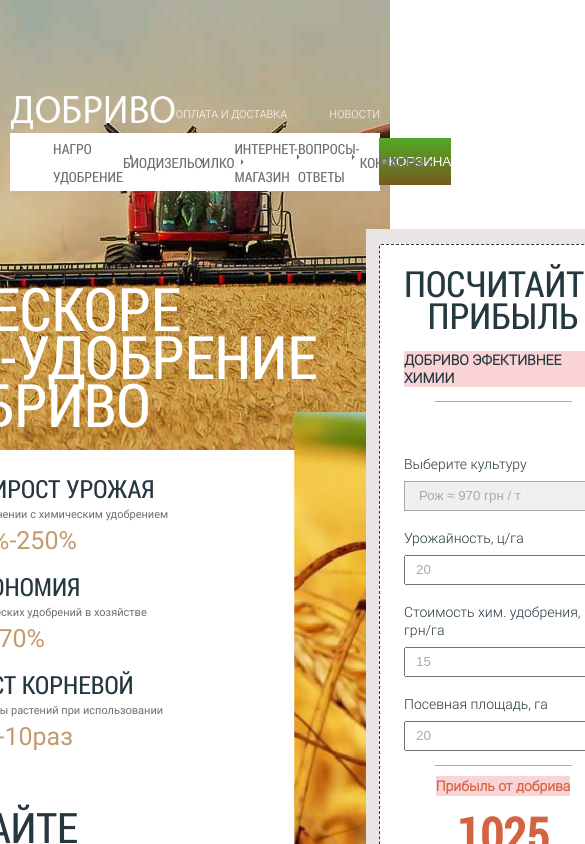
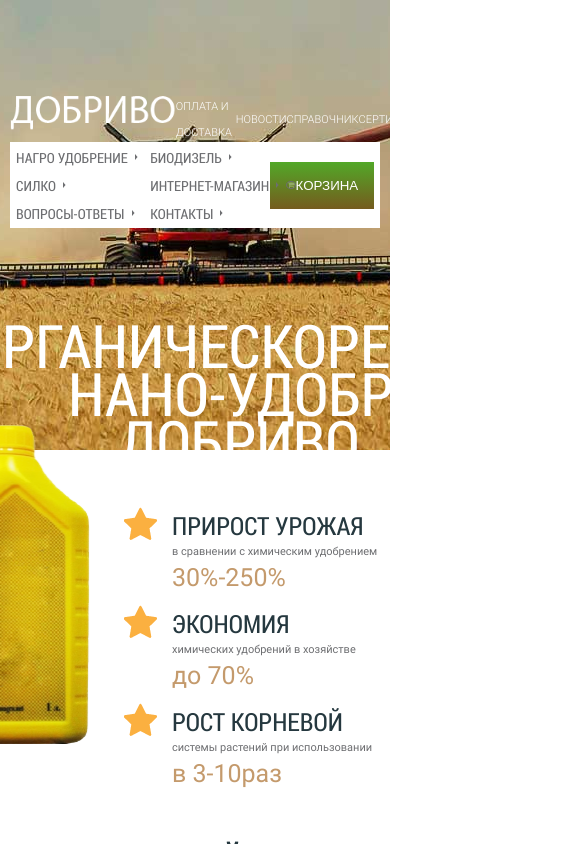
Before and after one commit to hel1yeah/evergreens-test, a Vue app: page / in a window 390 px wide. Shown: the top 844 px of the page, 585 px wide, since content can reach past the window. Built offline with nearby package versions, Linux system fonts and the light colour scheme.

Commit message:
fix: marckup

```diff
--- a/src/App.vue
+++ b/src/App.vue
@@ -47,4 +47,11 @@ export default {
   justify-content: center;
   align-items: flex-end;
 }
+
+@media screen and (max-width: 1050px) {
+  .main__wrapper {
+    flex-direction: column;
+    align-items: center;
+  }
+}
 </style>
--- a/src/components/TheDescr.vue
+++ b/src/components/TheDescr.vue
@@ -78,7 +78,6 @@ export default {
   margin: 0 0 0 151px;
 }
 .descr__capability {
-  // @include myFlex;
   display: flex;
   margin: -40px 0 0 13px;
 }
@@ -180,4 +179,11 @@ export default {
   line-height: 27px;
   background-color: $pink;
 }
+
+@media screen and (max-wight: 768px) {
+  .descr__capability {
+    justify-content: center;
+    margin: 0px 0px 0px 0px;
+  }
+}
 </style>
--- a/src/components/TheHeader.vue
+++ b/src/components/TheHeader.vue
@@ -48,12 +48,14 @@ export default {
   display: flex;
   align-items: center;
   justify-content: space-between;
-  width: 545px;
+  width: 100%;
+  max-width: 545px;
   color: $white;
   text-transform: uppercase;
 }
 .header__nav {
-  width: 440px;
+  width: 100%;
+  max-width: 440px;
 }
 .header__nav-list {
   display: flex;
--- a/src/components/TheNav.vue
+++ b/src/components/TheNav.vue
@@ -60,6 +60,7 @@ export default {
   padding: 0 24px 0 42px;
 }
 .nav-page__list-item {
+  // width: 120px;
 }
 .nav-page__list-item-link {
   font-family: "Roboto Condensed", serif;
@@ -104,4 +105,18 @@ export default {
   color: $white;
   text-transform: uppercase;
 }
+
+@media screen and (max-width: 850px) {
+  .nav-page__list {
+    max-width: 465px;
+    flex-wrap: wrap;
+    padding: 0 0 0 5px;
+  }
+  .nav-page__list-item {
+    width: 120px;
+  }
+  .nav-page__baskets {
+    margin: 0 5px 0 0;
+  }
+}
 </style>
```
